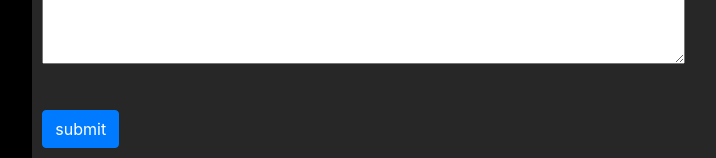
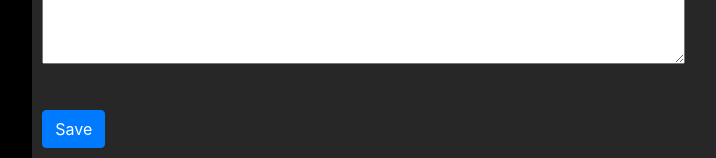
Before and after one commit to Krishnakant-Pal/wiki, a Django app: page /wiki/edit/1 in a window 1280 px wide. Shown: the part 742-900 px from the top of the page, without its empty margins (171-887 px from the left). Run offline with Django 3.2, Linux system fonts and the light colour scheme; some libraries are stand-ins or nearby versions.

Commit message:
change the value of button to save from submit

```diff
--- a/encyclopedia/templates/encyclopedia/edit_entry_page.html
+++ b/encyclopedia/templates/encyclopedia/edit_entry_page.html
@@ -11,7 +11,7 @@
         {% csrf_token %}
         {{ edit_entry_form.as_p }}
         <br>
-        <input class="btn btn-primary" type="submit" value="submit"> </input>
+        <input class="btn btn-primary" type="submit" value="Save"> </input>
     </form>
 
 {% endblock %}
```
